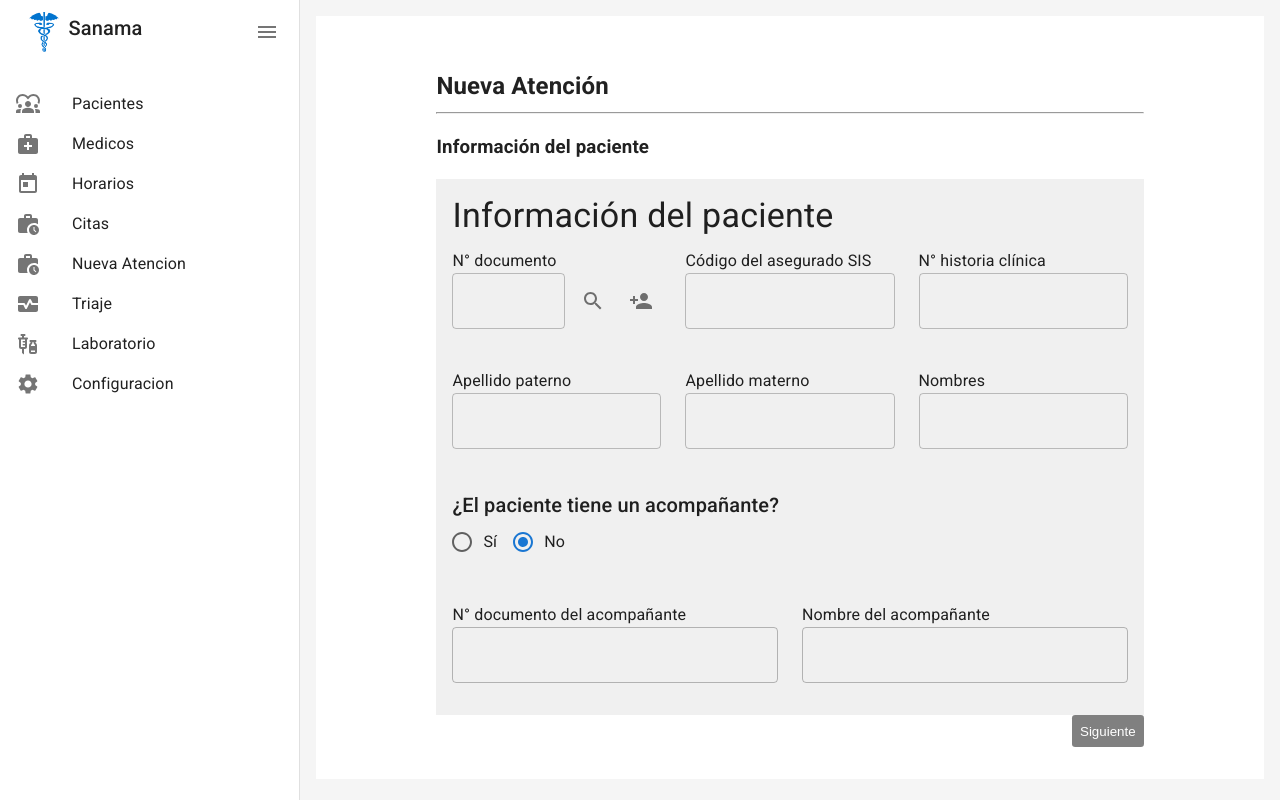
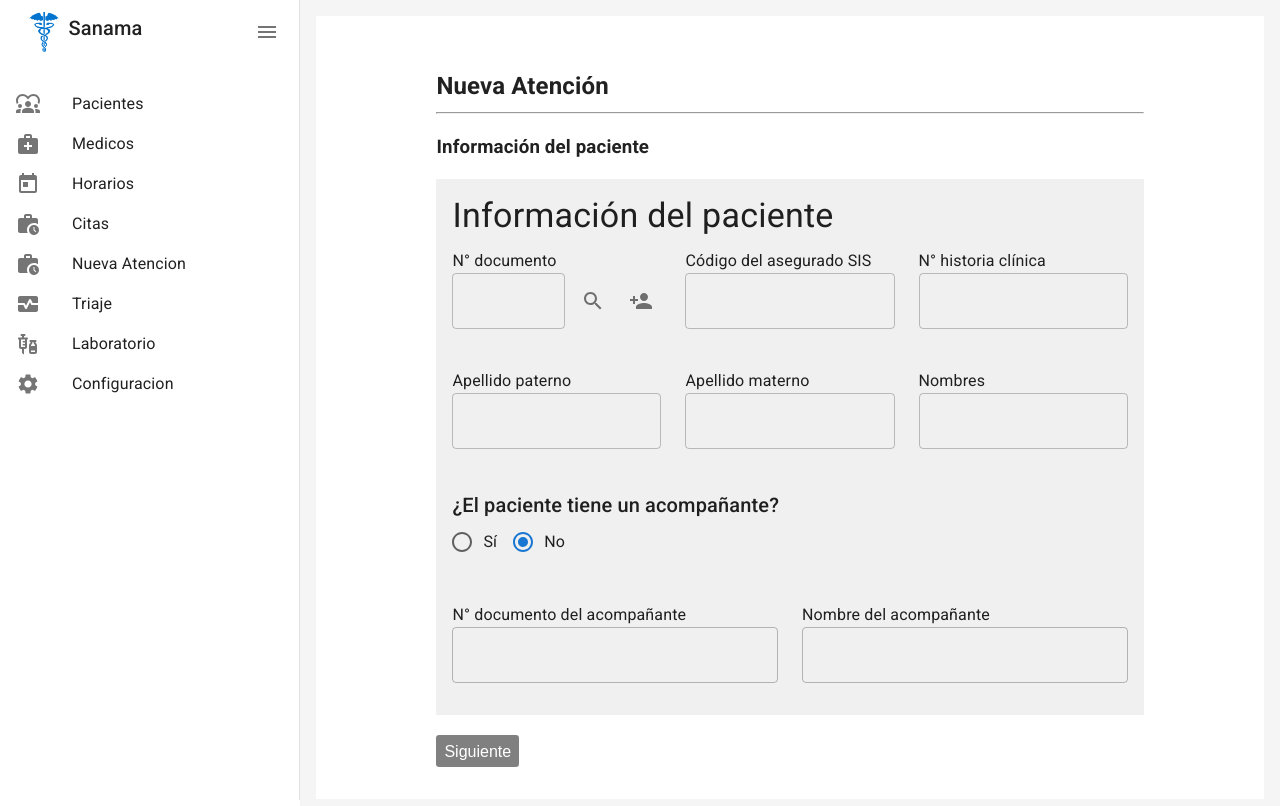
Before and after one commit to Duvet05/proyecto-telesalud, a React (Create React App) app: page /citas/new in a window 1280 px wide. Shown: the top 806 px of the page. Built offline with nearby package versions, Linux system fonts and the light colour scheme.

Commit message:
botones commit

```diff
--- /dev/null
+++ b/src/components/common/NavigationButtons.css
@@ -0,0 +1,25 @@
+.botones-navegacion {
+    display: flex;
+    justify-content: space-between;
+    margin-top: 20px;
+  }
+
+  .boton-navegacion {
+    background-color: #007BFF;
+    color: white;
+    border: none;
+    padding: 10px 20px;
+    cursor: pointer;
+    transition: background-color 0.3s ease;
+    border-radius: 4px;
+    font-size: 16px;
+  }
+
+  .boton-navegacion:hover {
+    background-color: #0056b3;
+  }
+
+  .boton-navegacion:disabled {
+    background-color: #c0c0c0;
+    cursor: not-allowed;
+  }
--- a/src/components/common/NavigationButtons.jsx
+++ b/src/components/common/NavigationButtons.jsx
@@ -1,4 +1,5 @@
 import React from 'react';
+import './NavigationButtons.css';
 
 const NavigationButtons = ({ currentPage, totalPages, navigate }) => {
   return (
```
